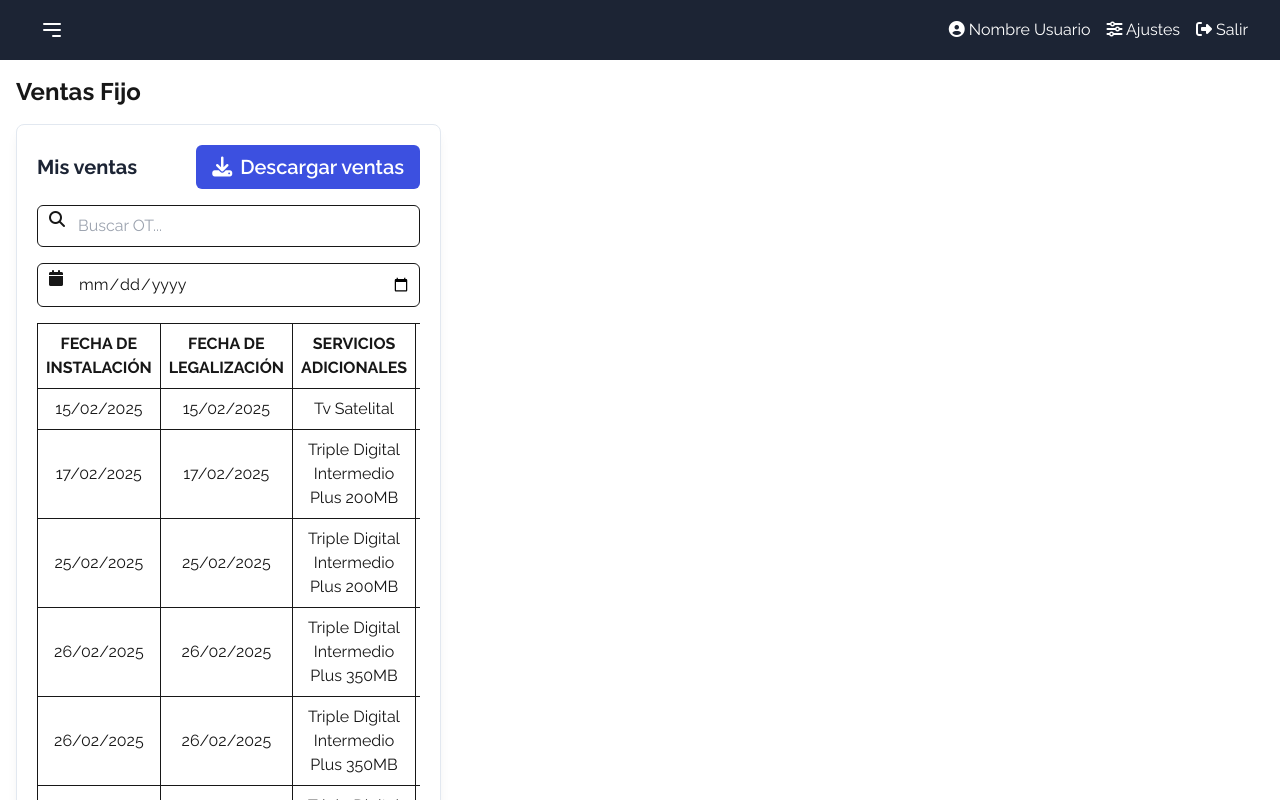
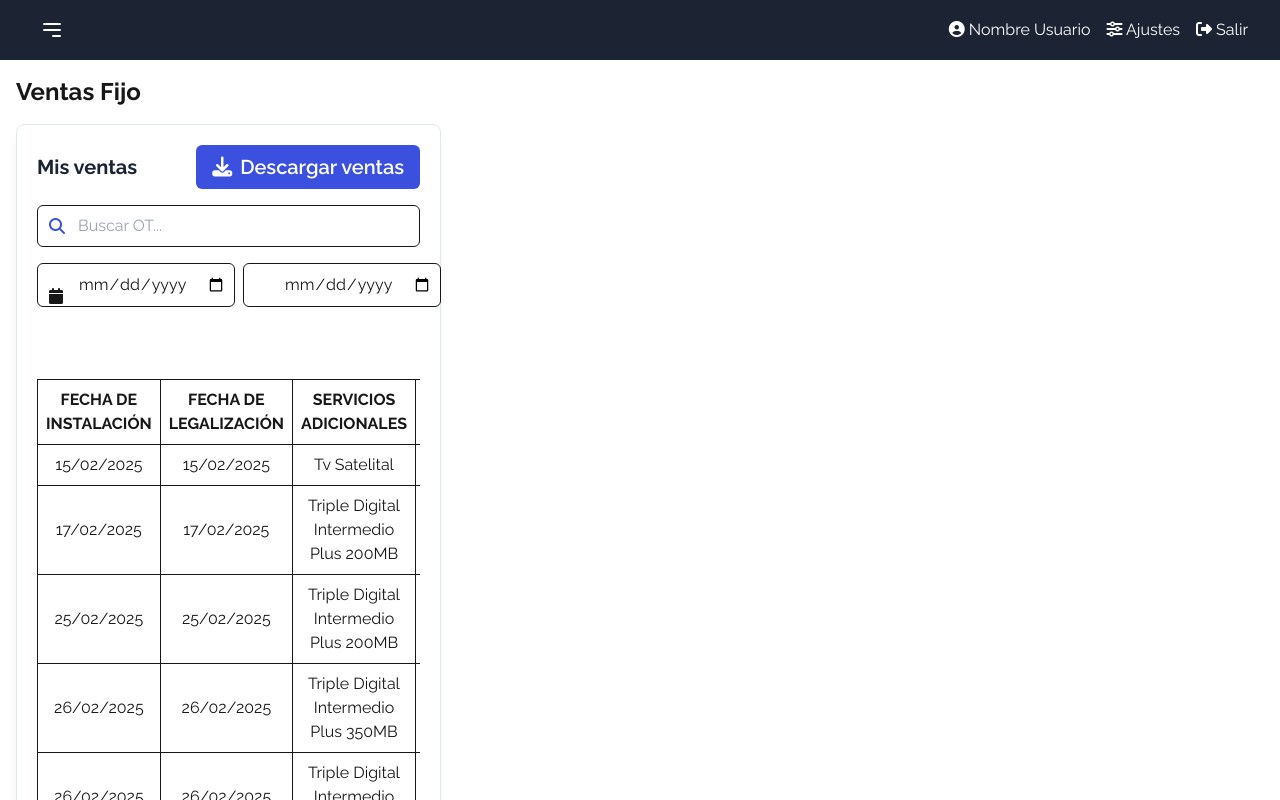
Before and after one commit to ManuelGallego1/frontend2025, a Next.js app in the folder ditcom-front/: page /asesor/ver-fijo in a window 1280 px wide. Built offline with nearby package versions, Linux system fonts and the light colour scheme; a web font is replaced by a local one.

Commit message:
correcion table fijo

```diff
--- a/ditcom-front/components/molecules/TableFijo.tsx
+++ b/ditcom-front/components/molecules/TableFijo.tsx
@@ -1,14 +1,11 @@
-"use client";
-
-import React, { useState } from "react";
 import VerInfoButton from "@/components/atoms/VerInfoButton";
 import EditarButton from "@/components/atoms/EditarButton";
 import EliminarButton from "@/components/atoms/EliminarButton";
 import DownloadButton from "../atoms/DownloadButton";
+import SearchInput from "../atoms/SearchInput";
+import DateFilter from "../atoms/DateFilter";
 
 export default function TableFijo() {
-  const [search, setSearch] = useState("");
-  const [dateFilter, setDateFilter] = useState("");
 
   const data = [
     {
@@ -247,16 +244,6 @@ export default function TableFijo() {
     },
   ];
 
-
-  const formattedDateFilter = dateFilter.split("-").reverse().join("/");
-
-
-  const filteredData = data.filter(
-    (user) =>
-      user.OT.toLowerCase().includes(search.toLowerCase()) &&
-      (dateFilter === "" || user.FechaInstalacion === formattedDateFilter)
-  );
-
   return (
     <div className="rounded-lg border border-stroke bg-white p-5 shadow-default dark:border-strokedark dark:bg-boxdark">
       <div className="flex justify-between items-center mb-4">
@@ -266,27 +253,9 @@ export default function TableFijo() {
         <DownloadButton />
       </div>
 
-      <div className="relative w-full mb-4">
-        <i className="fa-solid fa-search absolute left-3 top-1/3 transform -translate-y-2 text-gray-500"></i>
-        <input
-          type="text"
-          placeholder="Buscar OT..."
-          value={search}
-          onChange={(e) => setSearch(e.target.value)}
-          className="w-full rounded-md border border-gray-300 p-2 pl-10 dark:border-gray-600 dark:bg-gray-800 dark:text-white"
-        />
-      </div>
+      <SearchInput />
 
-      <div className="relative w-full mb-4">
-        <i className="fa-solid fa-calendar absolute left-3 top-1/3 transform -translate-y-2 text-gray-500"></i>
-        <input
-          type="date"
-          placeholder="Filtrar por fecha..."
-          value={dateFilter}
-          onChange={(e) => setDateFilter(e.target.value)}
-          className="w-full rounded-md border border-gray-300 p-2 pl-10 dark:border-gray-600 dark:bg-gray-800 dark:text-white"
-        />
-      </div>
+      <DateFilter />
 
       <div className="overflow-x-auto">
         <div className="max-h-[60vh] overflow-y-auto scrollbar-thin scrollbar-thumb-gray-400 scrollbar-track-gray-200">
@@ -312,7 +281,7 @@ export default function TableFijo() {
             </thead>
 
             <tbody>
-              {filteredData.map((user, index) => (
+              {data.map((user, index) => (
                 <tr
                   key={index}
                   className="border-b border-stroke text-center dark:border-strokedark"
```
